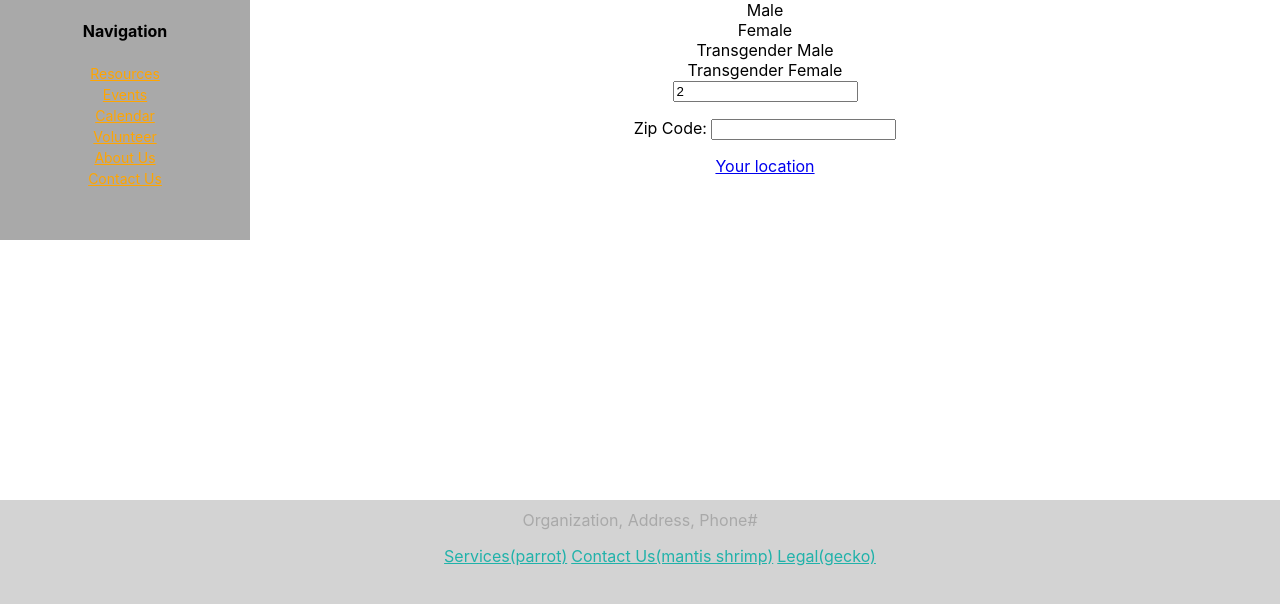
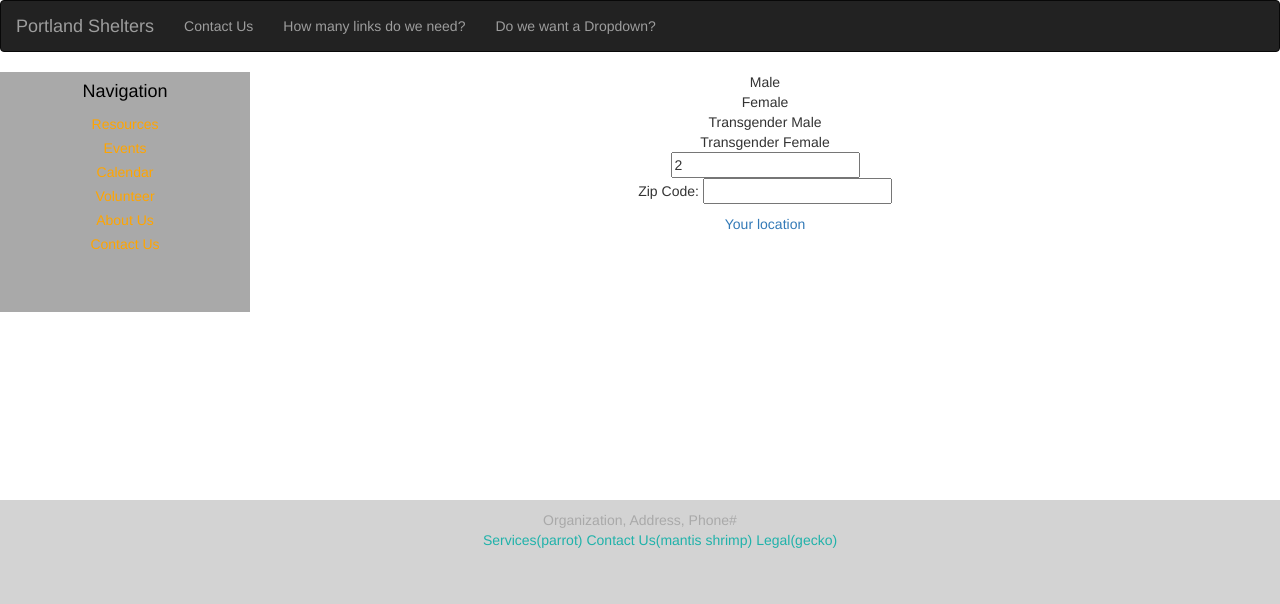
Before and after one commit to pvahanian/shelter-project, a React (Create React App) app: page / in a window 1280 px wide. Shown: the top 604 px of the page. Built offline with nearby package versions, Linux system fonts and the light colour scheme.

Commit message:
Add navbar to app.js. Swap old NavBar to NavBlock

```diff
--- a/src/App.js
+++ b/src/App.js
@@ -2,12 +2,29 @@ import React from 'react';
 import logo from './logo.svg';
 import './App.css';
 import FieldSelector from "./components/FieldSelector";
-import NavBar from "./components/NavigationBlock";
+import NavBlock from "./components/NavigationBlock";
+import NavBar from "./components/Navbar";
 import Footer from "./components/Footer";
+
+
+const navbar = {};
+navbar.brand =
+  {linkTo: "#", text: "Portland Shelters"};
+navbar.links = [
+  {linkTo: "#", text: "Contact Us"},
+  {linkTo: "#", text: "How many links do we need?"},
+  {dropdown: false, text: "Do we want a Dropdown?", links: [
+    {linkTo: "#", text: "Dropdown Link 1"},
+    {linkTo: "#", text: "Dropdown Link 2"}
+  ]}
+];
+
+
 function App() {
   return (
     <div className="App">
-      <NavBar />
+      <NavBar {...navbar} />
+      <NavBlock />
       <FieldSelector />
       <Footer />
     </div>
```
